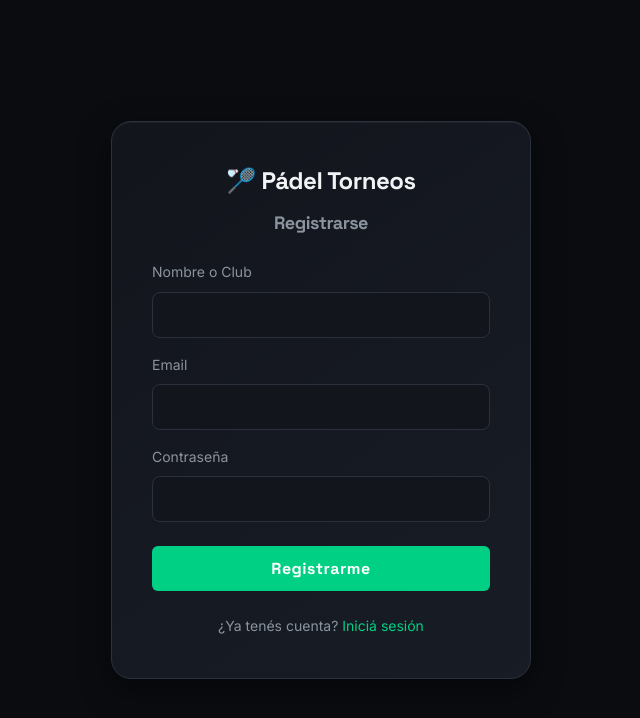
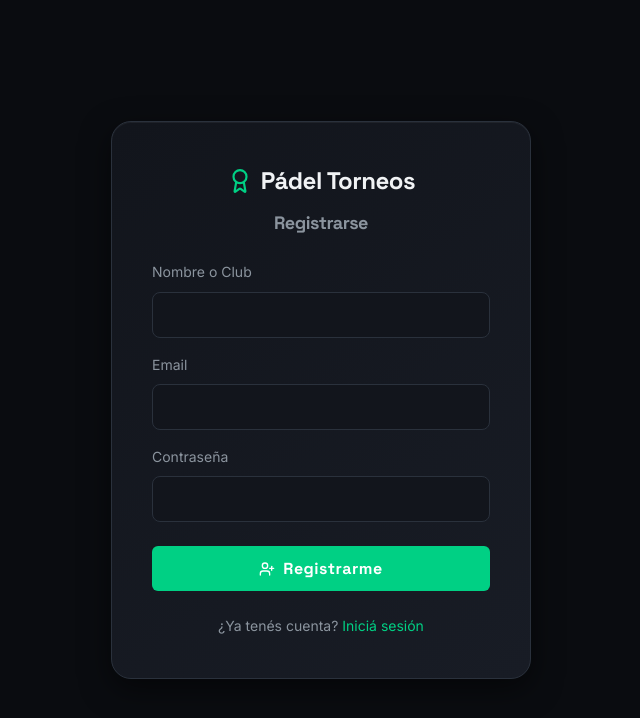
Before and after one commit to Martiniano-Gimenez/fixi, a React (Vite) app in the folder frontend/: page /register in a window 1280 px wide. Shown: the top 718 px of the page, without its empty margins (319-959 px from the left). Built offline with nearby package versions, Linux system fonts and the light colour scheme.

Commit message:
feat: actualizar pantallas de login y registro con icono de marca Award e iconos lucide

```diff
--- a/frontend/src/pages/Login.jsx
+++ b/frontend/src/pages/Login.jsx
@@ -2,30 +2,38 @@ import { useState } from 'react';
 import { useNavigate, Link } from 'react-router-dom';
 import { useAuth } from '../context/AuthContext';
 import { api } from '../api/client';
+import { Award, LogIn } from 'lucide-react';
 
 export default function Login() {
   const [email, setEmail] = useState('');
   const [password, setPassword] = useState('');
   const [error, setError] = useState('');
+  const [loading, setLoading] = useState(false);
   const { login } = useAuth();
   const navigate = useNavigate();
 
   const handleSubmit = async (e) => {
     e.preventDefault();
     setError('');
+    setLoading(true);
     try {
       const data = await api.post('/auth/login', { email, password });
       login(data.token);
       navigate('/admin');
     } catch (err) {
       setError(err.message);
+    } finally {
+      setLoading(false);
     }
   };
 
   return (
     <div className="auth-page">
       <div className="auth-card">
-        <h1>🏸 Pádel Torneos</h1>
+        <h1 style={{ display: 'flex', alignItems: 'center', justifyContent: 'center', gap: '0.5rem' }}>
+          <Award size={26} strokeWidth={2} style={{ color: 'var(--color-primary)' }} />
+          Pádel Torneos
+        </h1>
         <h2>Iniciar Sesión</h2>
 
         {error && <div className="error-message">{error}</div>}
@@ -51,7 +59,15 @@ export default function Login() {
               required
             />
           </div>
-          <button type="submit" className="btn-primary">Entrar</button>
+          <button
+            type="submit"
+            className="btn-primary"
+            disabled={loading}
+            style={{ display: 'inline-flex', alignItems: 'center', justifyContent: 'center', gap: '0.5rem' }}
+          >
+            <LogIn size={16} strokeWidth={2} />
+            {loading ? 'Ingresando...' : 'Entrar'}
+          </button>
         </form>
 
         <p className="auth-links">
--- a/frontend/src/pages/Register.jsx
+++ b/frontend/src/pages/Register.jsx
@@ -2,31 +2,39 @@ import { useState } from 'react';
 import { useNavigate, Link } from 'react-router-dom';
 import { useAuth } from '../context/AuthContext';
 import { api } from '../api/client';
+import { Award, UserPlus } from 'lucide-react';
 
 export default function Register() {
   const [nombre, setNombre] = useState('');
   const [email, setEmail] = useState('');
   const [password, setPassword] = useState('');
   const [error, setError] = useState('');
+  const [loading, setLoading] = useState(false);
   const { login } = useAuth();
   const navigate = useNavigate();
 
   const handleSubmit = async (e) => {
     e.preventDefault();
     setError('');
+    setLoading(true);
     try {
       const data = await api.post('/auth/register', { nombre, email, password });
       login(data.token);
       navigate('/admin');
     } catch (err) {
       setError(err.message);
+    } finally {
+      setLoading(false);
     }
   };
 
   return (
     <div className="auth-page">
       <div className="auth-card">
-        <h1>🏸 Pádel Torneos</h1>
+        <h1 style={{ display: 'flex', alignItems: 'center', justifyContent: 'center', gap: '0.5rem' }}>
+          <Award size={26} strokeWidth={2} style={{ color: 'var(--color-primary)' }} />
+          Pádel Torneos
+        </h1>
         <h2>Registrarse</h2>
 
         {error && <div className="error-message">{error}</div>}
@@ -62,7 +70,15 @@ export default function Register() {
               required
             />
           </div>
-          <button type="submit" className="btn-primary">Registrarme</button>
+          <button
+            type="submit"
+            className="btn-primary"
+            disabled={loading}
+            style={{ display: 'inline-flex', alignItems: 'center', justifyContent: 'center', gap: '0.5rem' }}
+          >
+            <UserPlus size={16} strokeWidth={2} />
+            {loading ? 'Registrando...' : 'Registrarme'}
+          </button>
         </form>
 
         <p className="auth-links">
```
